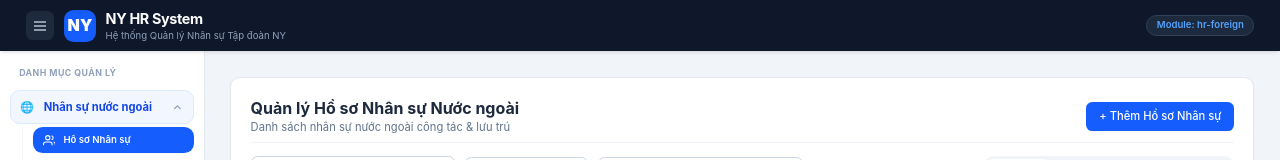
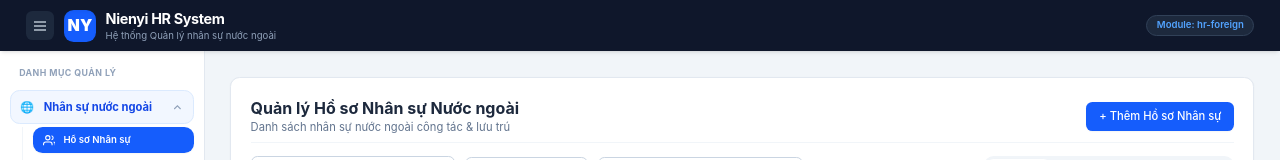
Before and after one commit to patdev495/ny-human-foreign-resources, a React (Vite) app in the folder frontend/: page / in a window 1280 px wide. Shown: the top 160 px of the page. Built offline with nearby package versions, Linux system fonts and the light colour scheme; no server answers.

Commit message:
style(frontend): update header branding in App.tsx

```diff
--- a/frontend/src/App.tsx
+++ b/frontend/src/App.tsx
@@ -43,8 +43,8 @@ export const App: React.FC = () => {
                   NY
                 </div>
                 <div className="hidden sm:block">
-                  <h1 className="text-lg font-bold tracking-tight">NY HR System</h1>
-                  <p className="text-xs text-slate-400">Hệ thống Quản lý Nhân sự Tập đoàn NY</p>
+                  <h1 className="text-lg font-bold tracking-tight">Nienyi HR System</h1>
+                  <p className="text-xs text-slate-400">Hệ thống Quản lý nhân sự nước ngoài</p>
                 </div>
               </div>
             </div>
@@ -85,8 +85,8 @@ export const App: React.FC = () => {
             activeTab === "EXPORT_PRESENCE" ||
             activeTab === "EXPORT_MEAL" ||
             activeTab === "EXPORT_JANITOR") && (
-            <ReportHub activeTab={activeTab} setActiveTab={setActiveTab} />
-          )}
+              <ReportHub activeTab={activeTab} setActiveTab={setActiveTab} />
+            )}
         </main>
       </div>
     </div>
```
